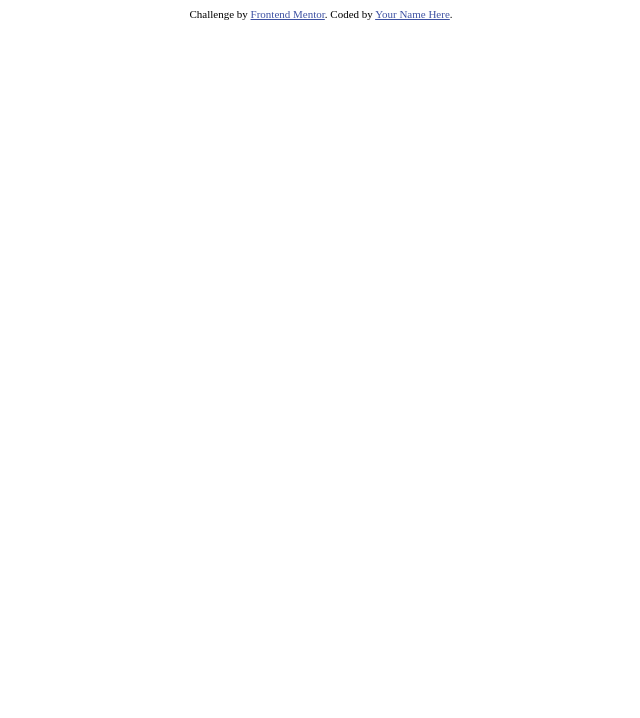
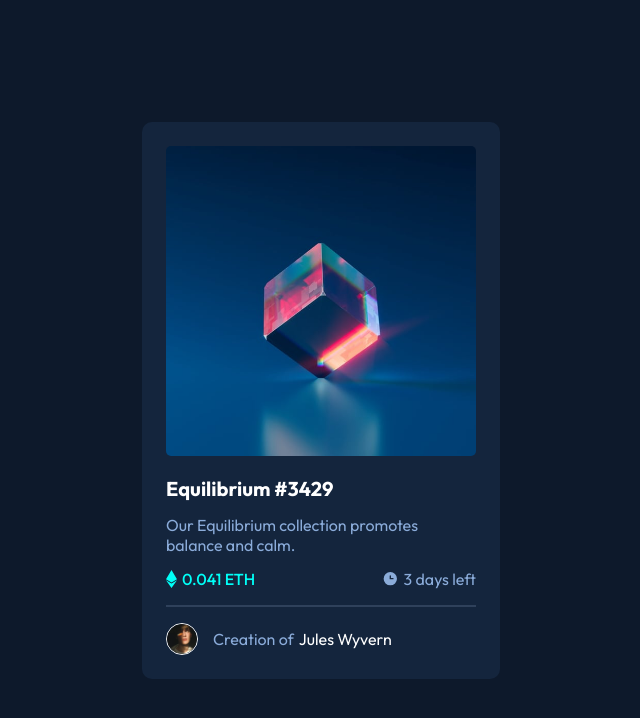
Before and after one commit to Samarth-5109/nft-preview-card-component, a plain HTML site: page index.html in a window 1280 px wide. Shown: the whole page, without its empty margins (319-959 px from the left). Drawn offline with Linux system fonts and the light colour scheme.

Commit message:
nft card added

```diff
--- a/index.html
+++ b/index.html
@@ -13,25 +13,38 @@
     />
     <link rel="stylesheet" href="styles.css" />
     <title>Frontend Mentor | NFT preview card component</title>
-
-    <!-- Feel free to remove these styles or customise in your own stylesheet 👍 -->
-    <style>
-      .attribution {
-        font-size: 11px;
-        text-align: center;
-      }
-      .attribution a {
-        color: hsl(228, 45%, 44%);
-      }
-    </style>
   </head>
   <body>
-    <div class="attribution">
-      Challenge by
-      <a href="https://www.frontendmentor.io?ref=challenge" target="_blank"
-        >Frontend Mentor</a
-      >. Coded by <a href="#">Your Name Here</a>.
-    </div>
+    <main>
+      <div class="container">
+        <img class="equ-img" src="images/image-equilibrium.jpg" alt="" />
+        <section class="about1">
+          <h1>Equilibrium #3429</h1>
+          <p class="about">
+            Our Equilibrium collection promotes balance and calm.
+          </p>
+          <div class="section-a">
+            <div class="eth">
+              <img
+                class="ethereum-icon"
+                src="images/icon-ethereum.svg"
+                alt=""
+              />
+              <p class="value">0.041 ETH</p>
+            </div>
+            <div class="time-left">
+              <img class="clock-icon" src="images/icon-clock.svg" alt="" />
+              <p class="time">3 days left</p>
+            </div>
+          </div>
+        </section>
+        <div class="line"></div>
+        <section class="creator">
+          <img class="avatar" src="images/image-avatar.png" alt="" />
+          <p class="creator"><span>Creation of</span>Jules Wyvern</p>
+        </section>
+      </div>
+    </main>
   </body>
 </html>
 
--- a/styles.css
+++ b/styles.css
@@ -0,0 +1,85 @@
+@import url("https://fonts.googleapis.com/css2?family=Outfit:wght@100..900&display=swap");
+* {
+  margin: 0;
+  padding: 0;
+}
+body {
+  /* background-color: hsl(217, 54%, 11%); */
+  display: flex;
+  flex-direction: column;
+  justify-content: center;
+  align-items: center;
+  min-height: 100vh;
+  background-color: hsl(217, 54%, 11%);
+}
+p,
+h1 {
+  font-family: "Outfit", sans-serif;
+}
+h1 {
+  color: hsl(0, 0%, 100%);
+  font-size: 20px;
+}
+.container {
+  max-width: 310px;
+  background-color: hsl(216, 50%, 16%);
+  padding: 1.5rem;
+  border-radius: 10px;
+}
+.equ-img {
+  object-fit: cover;
+  width: 100%;
+  border-radius: 5px;
+}
+.about1 {
+  display: flex;
+  flex-direction: column;
+  gap: 14px;
+  margin: 16px 0 16px 0;
+}
+p.about {
+  color: hsl(215, 51%, 70%);
+}
+.section-a {
+  display: flex;
+  justify-content: space-between;
+}
+.eth {
+  display: flex;
+  align-items: center;
+}
+.value {
+  color: hsl(178, 100%, 50%);
+  margin-left: 5px;
+  font-weight: 500;
+}
+.time-left {
+  display: flex;
+  align-items: center;
+}
+.clock-icon {
+  margin-right: 5px;
+}
+p.time {
+  color: hsl(215, 51%, 70%);
+}
+.line {
+  border: 0.8px solid hsl(215, 32%, 27%);
+  margin-bottom: 16px;
+}
+.avatar {
+  width: 30px;
+  margin-right: 15px;
+  border-radius: 50%;
+  border: 1px solid whitesmoke;
+}
+span {
+  color: hsl(215, 51%, 70%);
+  margin-right: 5px;
+  font-weight: 400;
+}
+.creator {
+  display: flex;
+  align-items: center;
+  color: hsl(0, 0%, 100%);
+}
```
